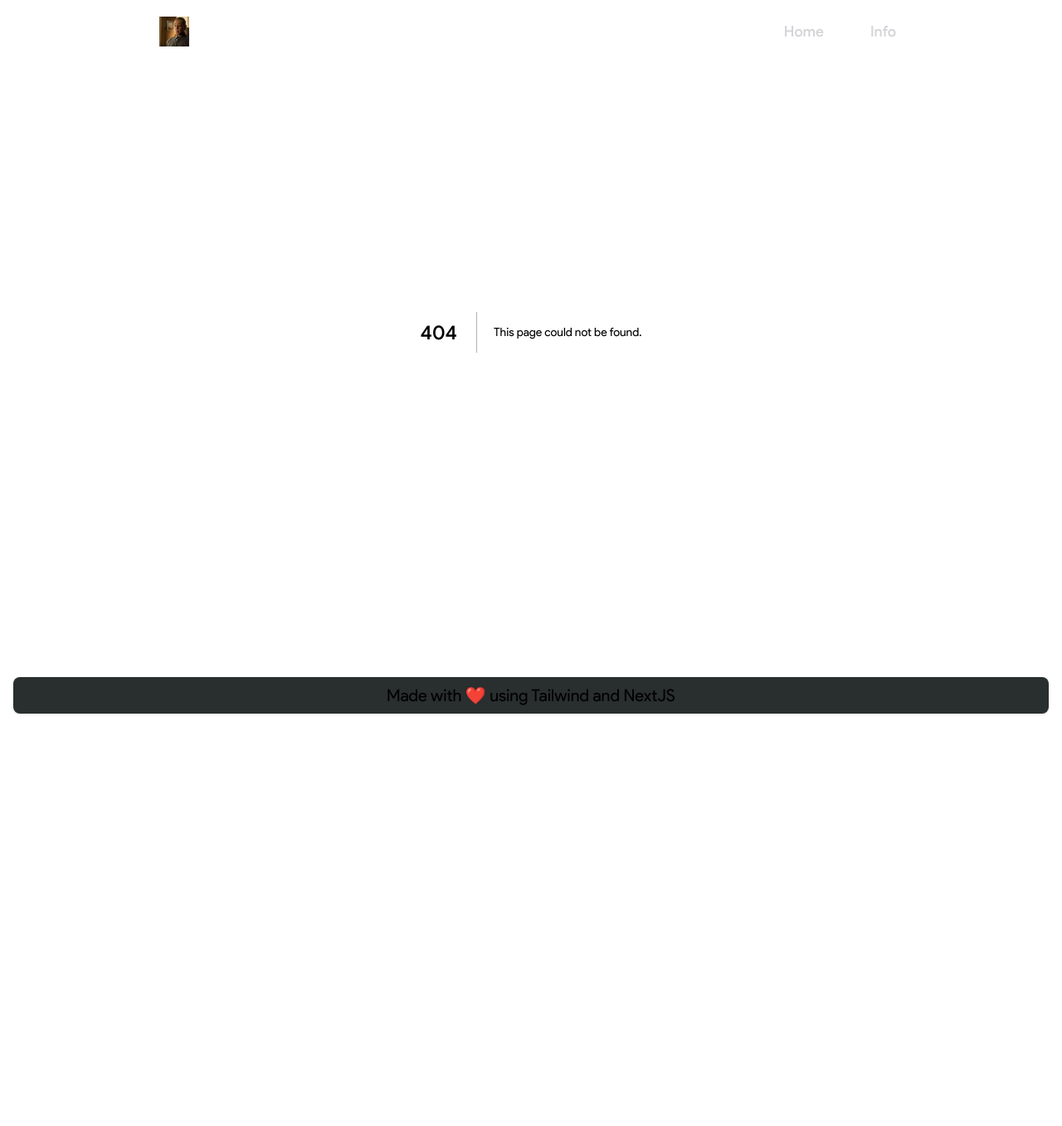
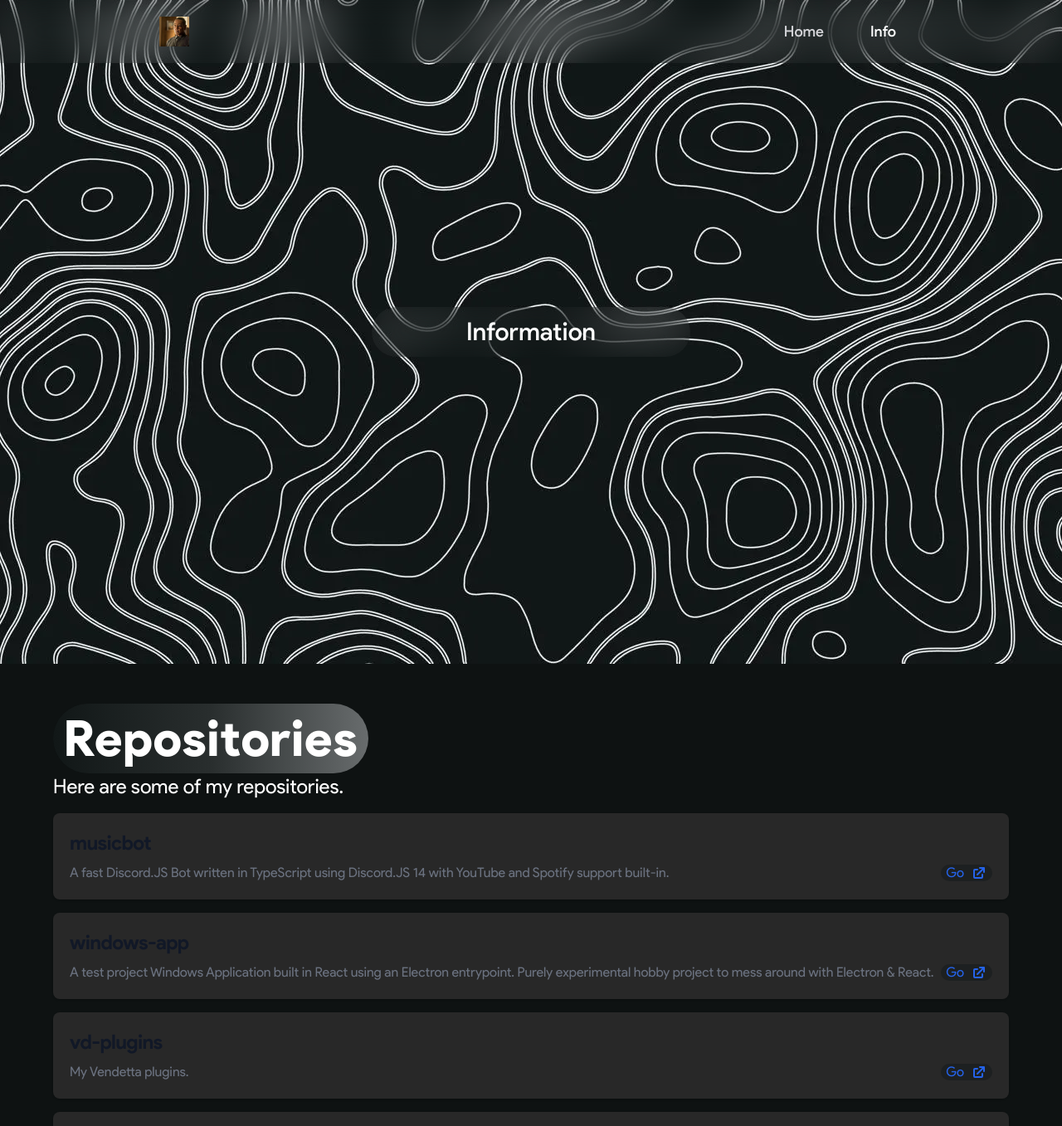
Before and after one commit to nikosszzz/nikosszzz.github.io, a Next.js app: page /info in a window 1280 px wide. Before the commit this address had no page. Shown: the top 1357 px of the page at 83% size. Before the commit the page ends 876 px from the top, so only its background shows below. Built offline with nearby package versions, Linux system fonts and the light colour scheme.

Commit message:
site: implement info page
* some improvements to navbar aswell

```diff
--- a/src/app/components/LandingPage.tsx
+++ b/src/app/components/LandingPage.tsx
@@ -2,7 +2,7 @@ import { padding } from "../styles";
 
 export default function LandingPage() {
     return (
-        <section className="relative max-w-[1920px] h-[800px]" style={{ backgroundImage: `url("/landingBg.webp")`, backgroundRepeat: "no-repeat", backgroundPosition: "c" }}>
+        <section className="relative w-full h-[800px] bg-cover bg-center bg-no-repeat" style={{ backgroundImage: `url("/landingBg.webp")` }}>
             <div className={`${padding.X} absolute flex flex-col justify-center items-center h-full w-full`}>
                 <p className="w-64 md:p-3 md:w-96 text-2xl font-medium md:text-3xl backdrop-blur-xl text-center align-center items-center rounded-full">
                     Hello, I&apos;m Nikos and welcome to my website!
--- a/src/app/components/NavBar.tsx
+++ b/src/app/components/NavBar.tsx
@@ -1,21 +1,21 @@
-"use client"
-import { useState } from 'react';
+"use client";
 import { padding } from '../styles';
 import Link from "next/link";
 import Image from "next/image";
+import { usePathname } from "next/navigation";
 
 const navigation = [
     {
         id: "/",
         title: "Home",
     }, {
-        id: "info",
+        id: "/info",
         title: "Info"
     }
 ]
 
 export default function Navbar() {
-    const [activePage, setActivePage] = useState(typeof window !== "undefined" ? window.location.pathname.toString() : "/");
+    const pathname = usePathname();
 
     return (
         <nav className={`${padding.X} w-full flex items-center py-5 fixed top-0 z-20 backdrop-blur-xl`}>
@@ -24,7 +24,6 @@ export default function Navbar() {
                     href={"/"}
                     className='flex items-center gap-2'
                     onClick={() => {
-                        setActivePage("/");
                         window.scrollTo(0, 0)
                     }}
                 >
@@ -33,12 +32,11 @@ export default function Navbar() {
                 <ul className='list-none inline-flex flex-row gap-5 md:gap-10'>
                     {navigation.map((nav) => (
                         <li key={nav.id}
-                            className={`${activePage === nav.id
+                            className={`${pathname === nav.id
                                 ? "text-white"
                                 : "text-zinc-300"
-                                }  hover:text-white text-[18px] font-medium cursor-pointer inline pr-2 pl-2 items-center self-center transition ease-in 500ms
+                                } hover:text-white text-[18px] font-medium cursor-pointer inline pr-2 pl-2 items-center self-center transition ease-in 500ms
                             `}
-                            onClick={() => setActivePage(nav.id)}
                         >
                             <a href={nav.id}>{nav.title}</a>
                         </li>
--- /dev/null
+++ b/src/app/info/page.tsx
@@ -0,0 +1,58 @@
+import { padding } from "../styles";
+
+const repoData = [
+    {
+        name: "musicbot",
+        url: "https://github.com/nikosszzz/musicbot",
+        desc: "A fast Discord.JS Bot written in TypeScript using Discord.JS 14 with YouTube and Spotify support built-in."
+    },
+    {
+        name: "windows-app",
+        url: "https://github.com/nikosszzz/windows-app",
+        desc: "A test project Windows Application built in React using an Electron entrypoint. Purely experimental hobby project to mess around with Electron & React."
+    },
+    {
+        name: "vd-plugins",
+        url: "https://github.com/nikosszzz/vd-plugins",
+        desc: "My Vendetta plugins."
+    },
+    {
+        name: "discordrn-themes",
+        url: "https://github.com/nikosszzz/discordrn-themes",
+        desc: "A repository consisting of Vendetta/Aliucord Themes."
+    }
+]
+
+export default function Info() {
+    return (
+        <main>
+            <section className="relative w-full h-[800px] bg-cover bg-center bg-no-repeat" style={{ backgroundImage: `url("/landingBg.webp")` }}>
+            <div className={`${padding.X} absolute flex flex-col justify-center items-center h-full w-full`}>
+                <p className="w-64 md:p-3 md:w-96 text-2xl font-medium md:text-3xl backdrop-blur-xl text-center align-center items-center rounded-full">
+                    Information
+                </p>
+            </div>
+            </section>
+            <section className={`${padding.XY} relative w-full`}>
+                <p className="text-6xl w-[380px] font-extrabold md:p-3 rounded-full backdrop-blur-xl bg-gradient-to-r from-[#111717] via-[#292e2e] to-[#686c6d]">Repositories</p>
+                <p className="text-2xl">
+                    Here are some of my repositories.
+                </p>
+            {repoData.map((d) => (
+                <div key={d.name} className="mt-4 mb-4 p-5 rounded-lg shadow bg-primary">
+                    <a href={d.url}>
+                        <h5 className="mb-2 text-2xl font-semibold tracking-tight text-gray-900 dark:text-white">{d.name}</h5>
+                    </a>
+                    <p className="flex-row flex font-normal text-gray-500 dark:text-gray-400">
+                        {d.desc}
+                        <a href={d.url} className="ml-auto place-self-center h-5 inline-flex items-center text-blue-600 hover:underline bg-secondary rounded-xl pl-[6px] pr-[6px]">
+                            Go
+                            <svg className="w-5 h-5 ml-2" fill="currentColor" viewBox="0 0 20 20" xmlns="http://www.w3.org/2000/svg"><path d="M11 3a1 1 0 100 2h2.586l-6.293 6.293a1 1 0 101.414 1.414L15 6.414V9a1 1 0 102 0V4a1 1 0 00-1-1h-5z"></path><path d="M5 5a2 2 0 00-2 2v8a2 2 0 002 2h8a2 2 0 002-2v-3a1 1 0 10-2 0v3H5V7h3a1 1 0 000-2H5z"></path></svg>
+                        </a>
+                    </p>
+                </div>
+            ))}
+            </section>
+        </main>
+    )
+}
--- a/tailwind.config.js
+++ b/tailwind.config.js
@@ -9,7 +9,7 @@ module.exports = {
     extend: {
       colors: {
         primary: "#282828",
-        secondary: "#ebdbb2",
+        secondary: "#1d2021",
         tertiary: "#3c3836",
         "black-100": "#32302f",
         "black-200": "#1d2021",
```
